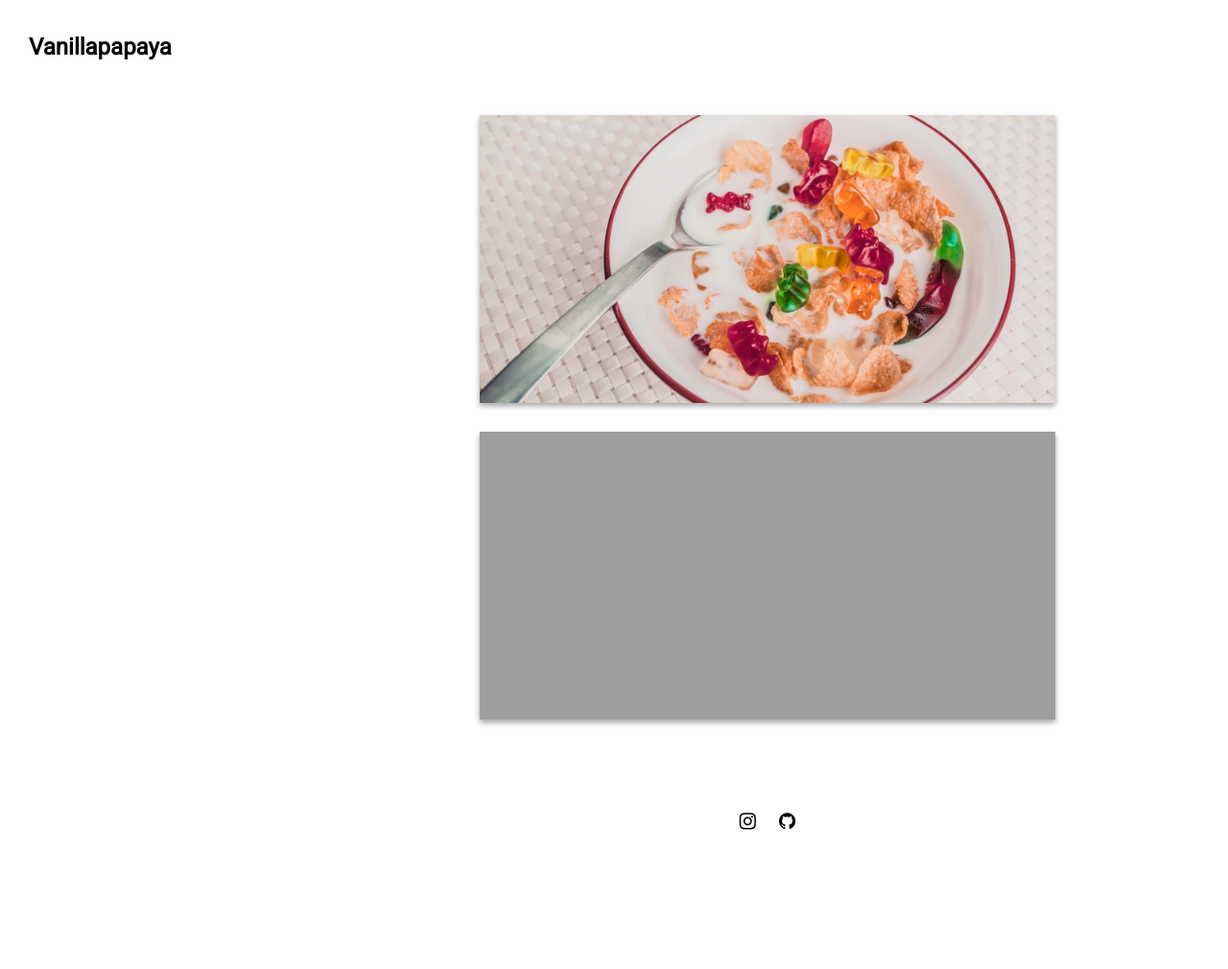
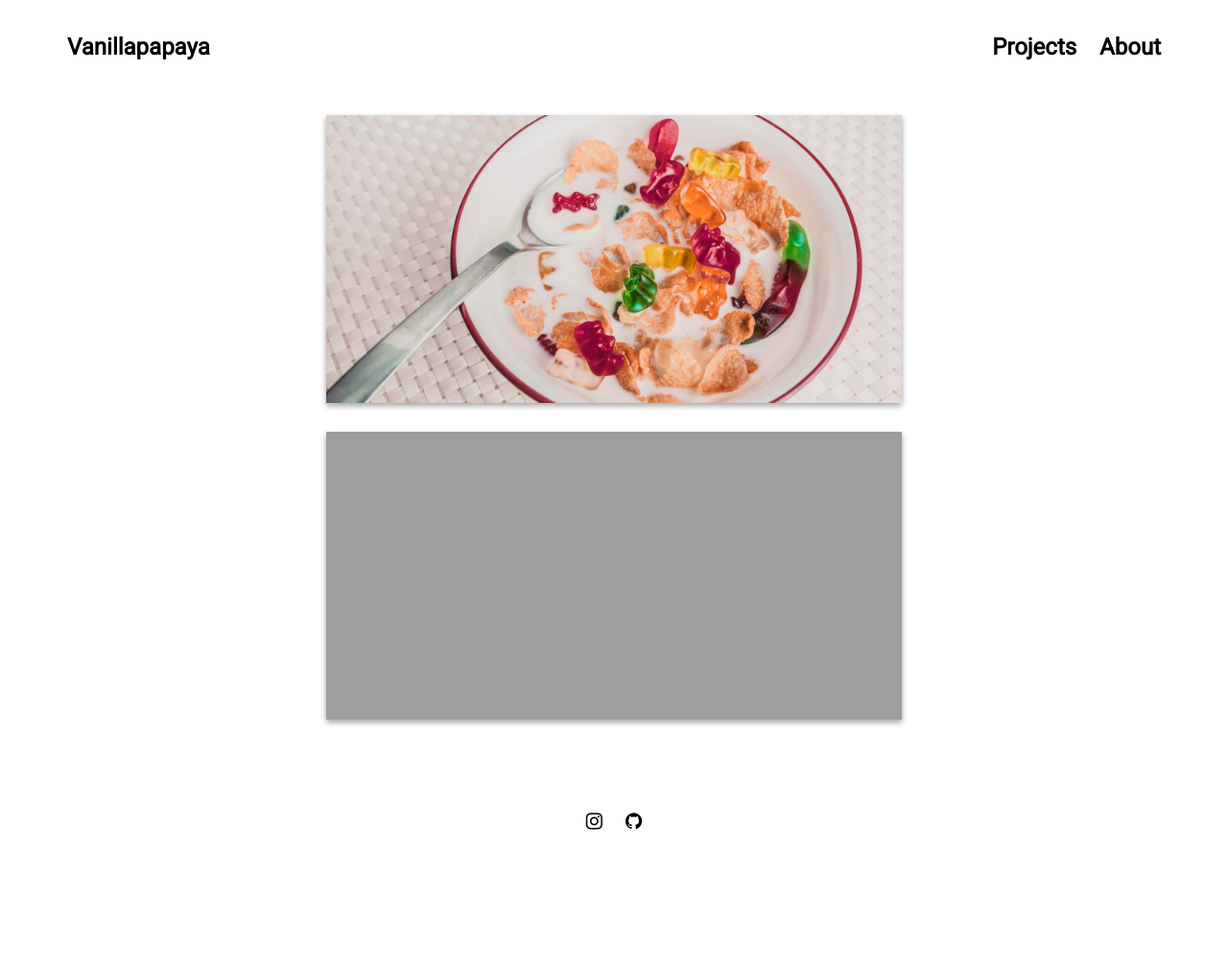
Before and after one commit to vanillapapaya/vanillapapaya.github.io, a Jekyll site: the page built from index.html, in a window 1280 px wide. Shown: the whole page at 96% size. Built offline with Jekyll 4.4.1, drawn with Linux system fonts in a browser that asks for light colours; nearby versions of some CDN libraries.

Commit message:
add project

```diff
--- a/assets/css/3-sections/_default.sass
+++ b/assets/css/3-sections/_default.sass
@@ -3,9 +3,9 @@
   font-family: 'Roboto', sans-serif
   font-size: 16px
 .site-container
-  width: 1600px
+  width: 1200px
   margin: auto
 
-@media (max-width: 768px)
+@media (max-width: 1200px)
   .site-container
     width: 95vw
```
